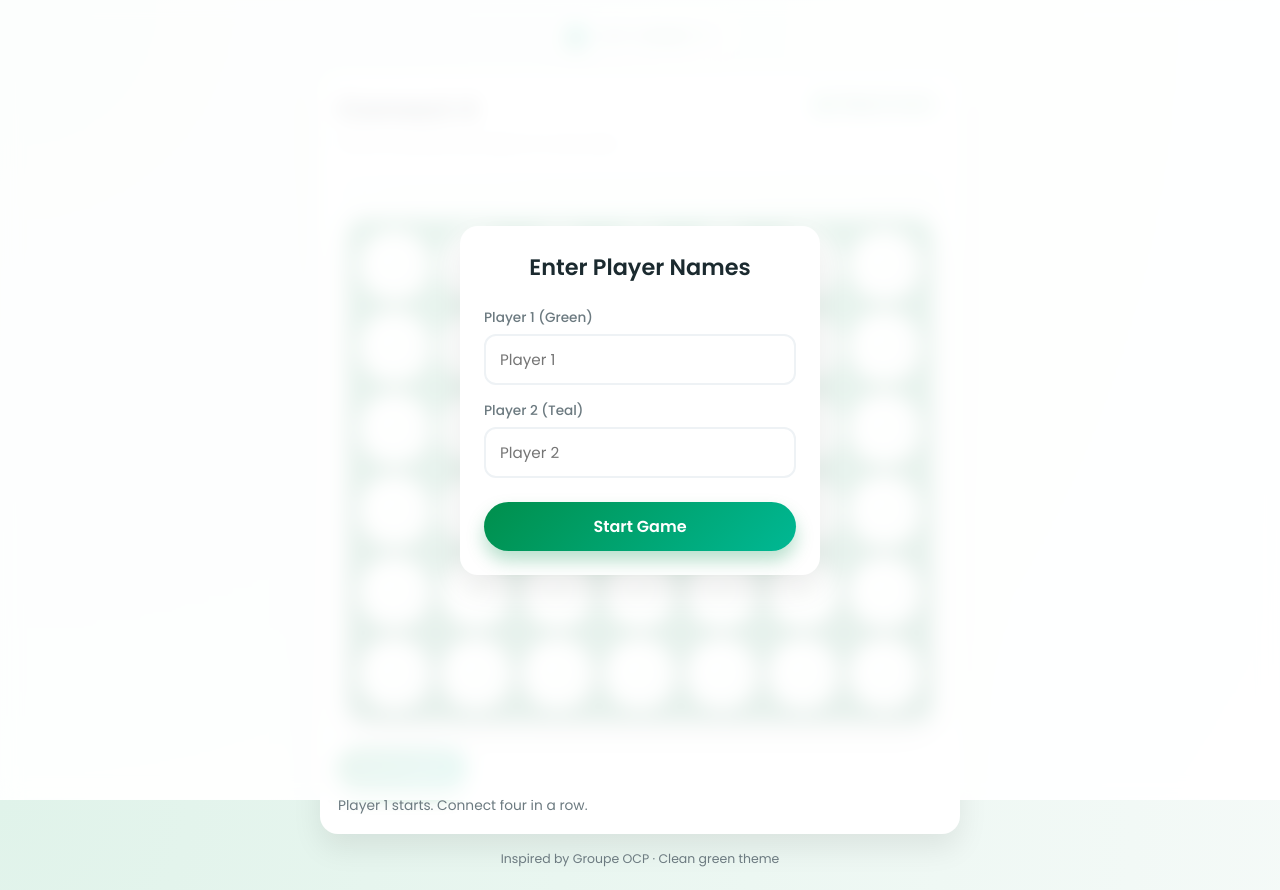
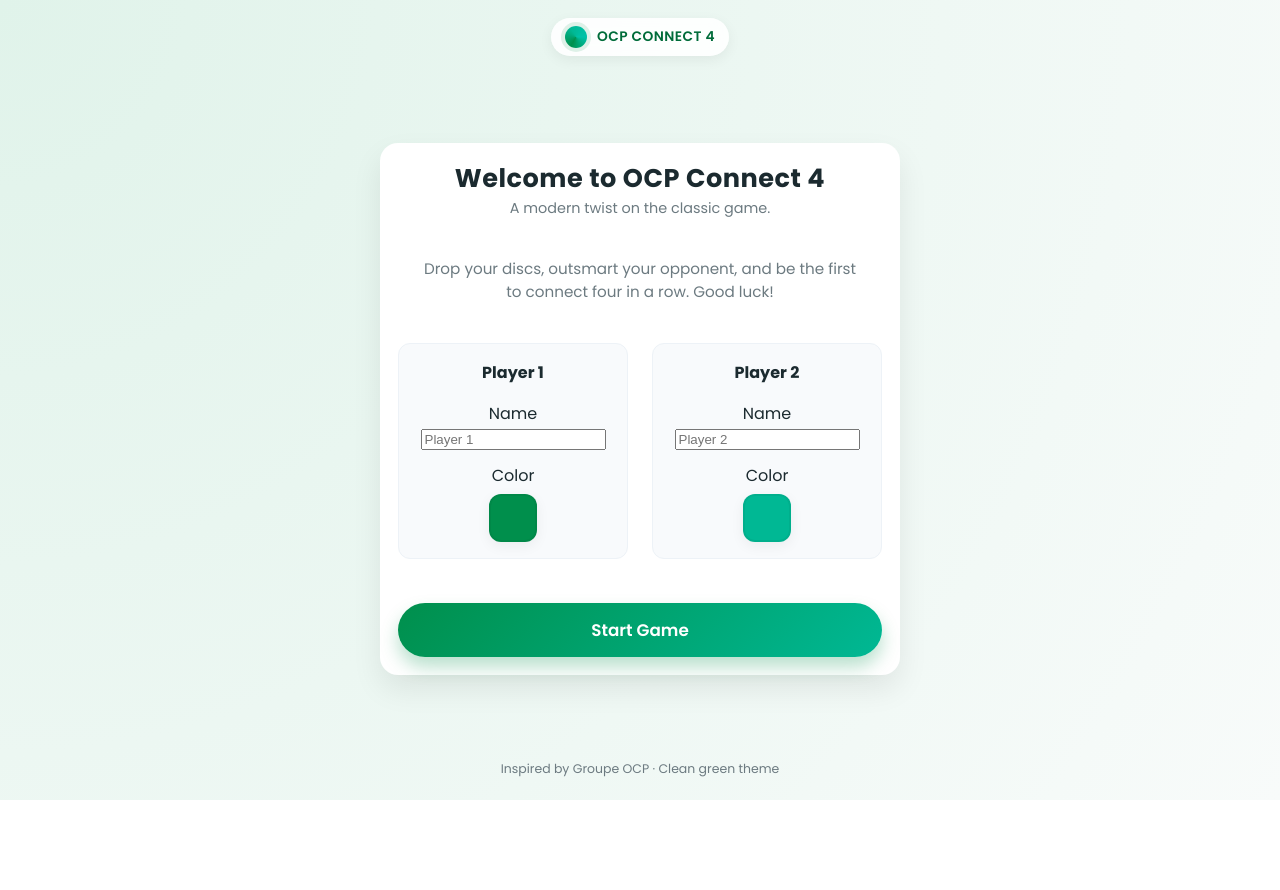
Before and after one commit to Mehdielwassi/OCP-connect-4, a plain HTML site: page index.html in a window 1280 px wide. After the commit the page ends 800 px from the top, so only its background shows below. Drawn offline with nearby package versions, Linux system fonts and the light colour scheme.

Commit message:
third line of the commit message

```diff
--- a/index.html
+++ b/index.html
@@ -21,7 +21,60 @@
     </header>
 
     <main class="app-main">
-      <section class="game-card">
+      <!-- Intro Screen -->
+      <section id="intro-view" class="game-card intro-card">
+        <div class="intro-header">
+          <h1 class="game-title">Welcome to OCP Connect 4</h1>
+          <p class="game-subtitle">A modern twist on the classic game.</p>
+        </div>
+
+        <p class="intro-text">
+          Drop your discs, outsmart your opponent, and be the first to connect four in a row. Good luck!
+        </p>
+
+        <div class="player-setup-grid">
+          <!-- Player 1 Setup -->
+          <div class="player-setup-col">
+            <h3 class="setup-heading">Player 1</h3>
+            <div class="input-group">
+              <label for="p1-name" class="input-label">Name</label>
+              <input type="text" id="p1-name" class="modal-input" placeholder="Player 1" />
+            </div>
+            <div class="color-picker-group">
+              <label class="input-label">Color</label>
+              <div class="color-swatch-wrapper">
+                <input type="color" id="p1-color" value="#008f4c" class="color-input" />
+                <div id="p1-swatch" class="color-swatch" style="background-color: #008f4c;"></div>
+              </div>
+            </div>
+          </div>
+
+          <!-- Player 2 Setup -->
+          <div class="player-setup-col">
+            <h3 class="setup-heading">Player 2</h3>
+            <div class="input-group">
+              <label for="p2-name" class="input-label">Name</label>
+              <input type="text" id="p2-name" class="modal-input" placeholder="Player 2" />
+            </div>
+            <div class="color-picker-group">
+              <label class="input-label">Color</label>
+              <div class="color-swatch-wrapper">
+                <input type="color" id="p2-color" value="#00b894" class="color-input" />
+                <div id="p2-swatch" class="color-swatch" style="background-color: #00b894;"></div>
+              </div>
+            </div>
+          </div>
+        </div>
+
+        <div id="color-warning" class="warning-msg hidden">
+          Players can't have the same color.
+        </div>
+
+        <button id="start-game-btn" class="btn primary full-width">Start Game</button>
+      </section>
+
+      <!-- Game Board (Hidden Initially) -->
+      <section id="game-view" class="game-card hidden">
         <div class="game-header">
           <div class="game-title-group">
             <h1 class="game-title">Connect 4</h1>
@@ -57,22 +110,6 @@
     </footer>
   </div>
 
-  <!-- Player Name Modal -->
-  <div id="player-modal" class="modal-overlay">
-    <div class="modal-card">
-      <h2 class="modal-title">Enter Player Names</h2>
-      <div class="input-group">
-        <label for="p1-name" class="input-label">Player 1 (Green)</label>
-        <input type="text" id="p1-name" class="modal-input" placeholder="Player 1" />
-      </div>
-      <div class="input-group">
-        <label for="p2-name" class="input-label">Player 2 (Teal)</label>
-        <input type="text" id="p2-name" class="modal-input" placeholder="Player 2" />
-      </div>
-      <button id="start-game-btn" class="btn primary full-width">Start Game</button>
-    </div>
-  </div>
-
   <script src="script.js"></script>
 </body>
 </html>
--- a/style.css
+++ b/style.css
@@ -381,6 +381,11 @@
     padding: 12px 12px 14px;
   }
 
+  .player-setup-grid {
+    flex-direction: column;
+    gap: 12px;
+  }
+
   .game-header {
     flex-direction: column;
     align-items: flex-start;
@@ -424,88 +429,111 @@
   }
 }
 
-/* Modal */
-
-.modal-overlay {
-  position: fixed;
-  inset: 0;
-  background: rgba(255, 255, 255, 0.9);
-  backdrop-filter: blur(10px);
-  z-index: 1000;
-  display: flex;
-  align-items: center;
-  justify-content: center;
-  padding: 16px;
-  animation: fade-in var(--transition-med);
+/* Helper */
+.hidden {
+  display: none !important;
 }
 
-.modal-card {
-  width: 100%;
-  max-width: 360px;
-  background: #ffffff;
-  border-radius: var(--border-radius-card);
-  box-shadow: var(--shadow-soft);
-  padding: 24px;
-  display: flex;
-  flex-direction: column;
-  gap: 16px;
-  animation: slide-up var(--transition-med);
+/* Intro Screen */
+
+.intro-card {
+  max-width: 520px; /* Slightly narrower for reading */
+  align-items: center;
+  text-align: center;
 }
 
-.modal-title {
-  margin: 0;
-  font-size: 1.4rem;
-  font-weight: 600;
-  text-align: center;
-  color: var(--text-main);
+.intro-header {
   margin-bottom: 8px;
 }
 
-.input-group {
+.intro-text {
+  font-size: 0.95rem;
+  line-height: 1.5;
+  color: var(--text-muted);
+  margin-bottom: 24px;
+  max-width: 90%;
+}
+
+.player-setup-grid {
+  display: flex;
+  gap: 24px;
+  width: 100%;
+  margin-bottom: 20px;
+}
+
+.player-setup-col {
+  flex: 1;
   display: flex;
   flex-direction: column;
+  gap: 12px;
+  padding: 16px;
+  background: #f8fafc;
+  border-radius: 12px;
+  border: 1px solid #edf2f7;
+}
+
+.setup-heading {
+  margin: 0;
+  font-size: 1rem;
+  color: var(--text-main);
+  margin-bottom: 4px;
+}
+
+.color-picker-group {
+  display: flex;
+  flex-direction: column;
+  align-items: center;
   gap: 6px;
 }
 
-.input-label {
-  font-size: 0.85rem;
-  font-weight: 500;
-  color: var(--text-muted);
+.color-swatch-wrapper {
+  position: relative;
+  width: 48px;
+  height: 48px;
+  cursor: pointer;
 }
 
-.modal-input {
+.color-input {
+  position: absolute;
+  top: 0;
+  left: 0;
   width: 100%;
-  padding: 12px 14px;
-  border: 2px solid #eef2f5;
-  border-radius: 12px;
-  font-family: inherit;
-  font-size: 0.95rem;
-  transition: border-color var(--transition-fast);
-  outline: none;
+  height: 100%;
+  opacity: 0;
+  cursor: pointer;
+  z-index: 2;
 }
 
-.modal-input:focus {
-  border-color: var(--ocp-green);
+.color-swatch {
+  width: 100%;
+  height: 100%;
+  border-radius: 12px;
+  box-shadow: var(--shadow-subtle);
+  border: 2px solid rgba(0,0,0,0.05);
+  transition: transform var(--transition-fast);
+}
+
+.color-swatch-wrapper:hover .color-swatch {
+  transform: scale(1.05);
+}
+
+.warning-msg {
+  color: #e53e3e;
+  font-size: 0.85rem;
+  margin-bottom: 12px;
+  font-weight: 500;
+  background: #fff5f5;
+  padding: 8px 12px;
+  border-radius: 8px;
+  width: 100%;
 }
 
 .full-width {
   width: 100%;
   justify-content: center;
+  padding: 14px;
+  font-size: 1.05rem;
   margin-top: 8px;
-  padding: 12px;
-  font-size: 1rem;
 }
 
-@keyframes fade-in {
-  from { opacity: 0; }
-  to { opacity: 1; }
-}
-
-@keyframes slide-up {
-  from { opacity: 0; transform: translateY(20px); }
-  to { opacity: 1; transform: translateY(0); }
-}
-
-.hidden {
-  display: none !important;
-}
+/* Modal - REMOVED (Legacy styles removed or kept for reference? Removing to keep clean) */
```
